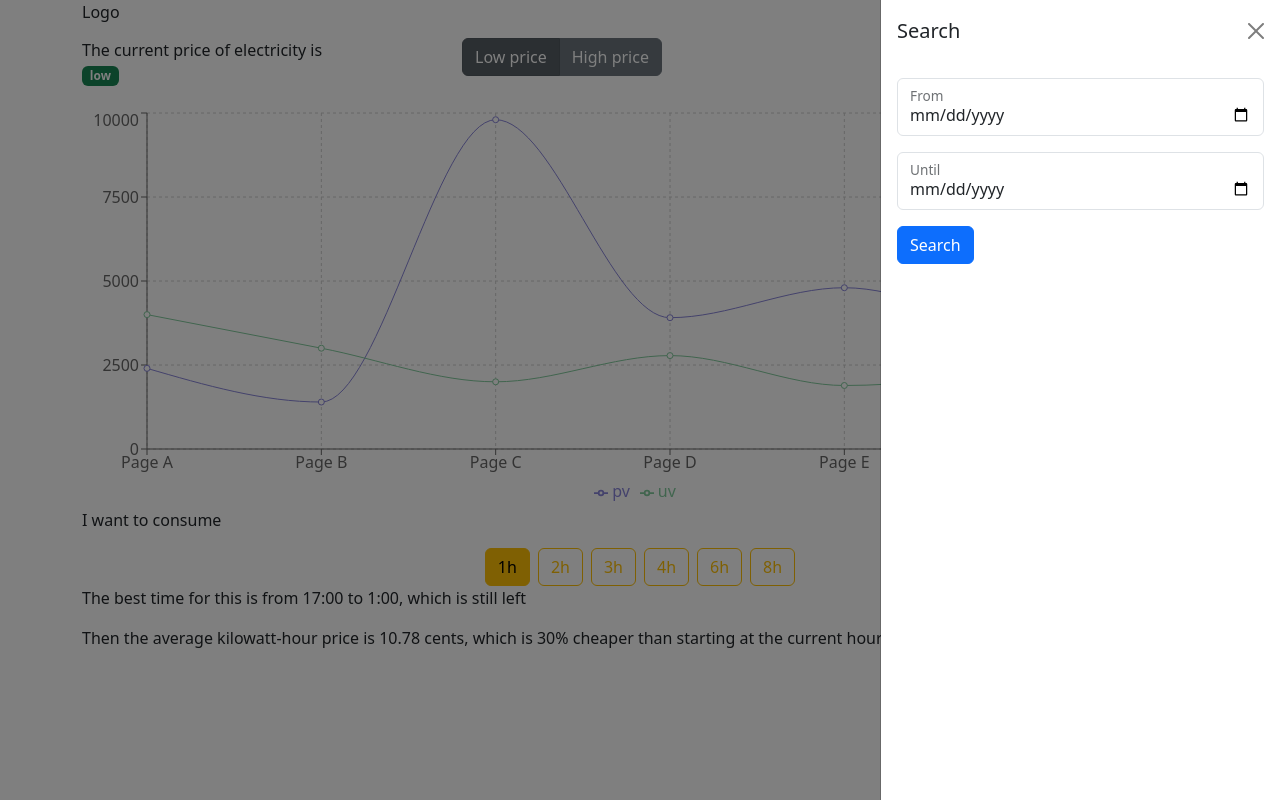
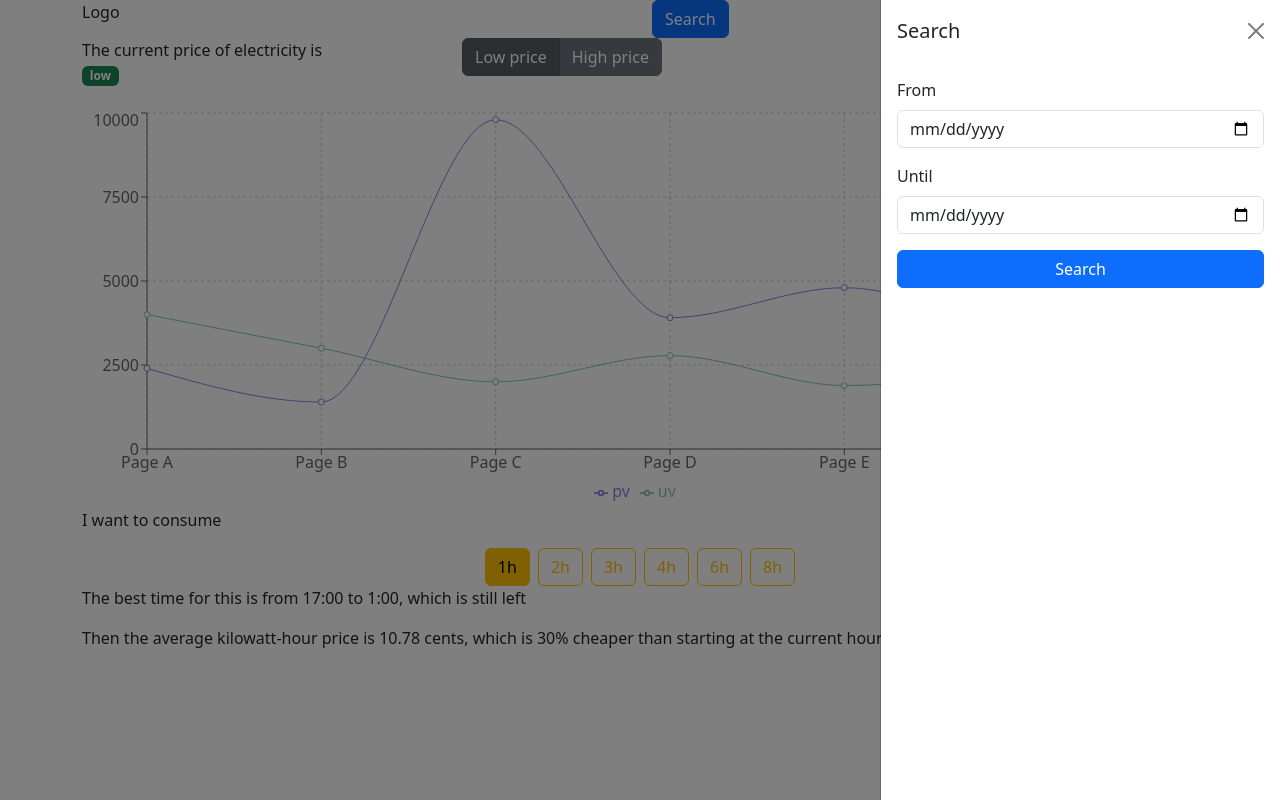
Before and after one commit to lukashyna/elektrikell, a React (Create React App) app: page / in a window 1280 px wide. Both pictures are taken after a click on the button "Search". Built offline with nearby package versions, Linux system fonts and the light colour scheme.

Commit message:
rightsidebar, form, submit event - clean up

```diff
--- a/src/App.js
+++ b/src/App.js
@@ -4,20 +4,29 @@
 import Head, { DEFAULT_ACTIVE_BUTTON } from "./Head";
 import Body from "./Body";
 import Footer from "./Footer";
+import LeftSideBar from "./LeftSideBar";
 
 function App() {
   const [activePrice, setActivePrice] = useState(DEFAULT_ACTIVE_BUTTON);
   const [activeHour, setActiveHour] = useState(); ////undefined
+  const [showSideBar, setShowSideBar] = useState(false);
 
+  const handleOpenSideBar = () => setShowSideBar(true);
+  const handleCloseSideBar = () => setShowSideBar(false);
   return (
     <Container>
-      <Head activePrice={activePrice} setActivePrice={setActivePrice} />
+      <Head
+        activePrice={activePrice}
+        setActivePrice={setActivePrice}
+        handleOpenSideBar={handleOpenSideBar}
+      />
       <Body activeHour={activeHour} />
       <Footer
         activePrice={activePrice}
         activeHour={activeHour}
         setActiveHour={setActiveHour}
       />
+      <LeftSideBar show={showSideBar} handleClose={handleCloseSideBar} />
     </Container>
   );
 }
--- a/src/Head/Head.jsx
+++ b/src/Head/Head.jsx
@@ -1,17 +1,18 @@
 import Info from "./Info";
 import Logo from "./Logo";
 import Row from "react-bootstrap/Row";
-import Search from "./Search";
+// import Search from "./Search";
 
 function Head(props) {
+  const { handleOpenSideBar, ...restProps } = props;
   return (
     <>
       <Row>
-        <Logo />
-        <Search />
+        <Logo handleOpenSideBar={handleOpenSideBar} />
+        {/* <Search /> */}
       </Row>
       <Row>
-        <Info {...props} />
+        <Info {...restProps} />
       </Row>
     </>
   );
--- a/src/Head/Logo.jsx
+++ b/src/Head/Logo.jsx
@@ -1,7 +1,17 @@
 import Col from "react-bootstrap/Col";
+import Button from "react-bootstrap/Button";
 
-function Logo() {
-  return <Col>Logo</Col>;
+function Logo({ handleOpenSideBar }) {
+  return (
+    <>
+      <Col>Logo</Col>
+      <Col>
+        <Button variant="primary" onClick={handleOpenSideBar}>
+          Search
+        </Button>
+      </Col>
+    </>
+  );
 }
 
 export default Logo;
--- /dev/null
+++ b/src/LeftSideBar/LeftSideBar.jsx
@@ -0,0 +1,17 @@
+import Offcanvas from "react-bootstrap/Offcanvas";
+import SearchForm from "./SearchForm";
+
+function LeftSideBar({ show, handleClose }) {
+  return (
+    <Offcanvas show={show} onHide={handleClose} placement="end">
+      <Offcanvas.Header closeButton>
+        <Offcanvas.Title>Search</Offcanvas.Title>
+      </Offcanvas.Header>
+      <Offcanvas.Body>
+        <SearchForm />
+      </Offcanvas.Body>
+    </Offcanvas>
+  );
+}
+
+export default LeftSideBar;
--- /dev/null
+++ b/src/LeftSideBar/SearchForm.jsx
@@ -0,0 +1,30 @@
+import Form from "react-bootstrap/Form";
+import Button from "react-bootstrap/Button";
+
+function SearchForm() {
+  const handleSubmit = (event) => {
+    event.preventDefault();
+    console.log(event);
+    const from = event.target.from.value;
+    const until = event.target.until.value;
+    console.log(from, until);
+  };
+
+  return (
+    <Form onSubmit={handleSubmit}>
+      <Form.Group className="mb-3">
+        <Form.Label>From</Form.Label>
+        <Form.Control type="date" placeholder="Date from" name="from" />
+      </Form.Group>
+      <Form.Group className="mb-3">
+        <Form.Label>Until</Form.Label>
+        <Form.Control type="date" placeholder="Date until" name="until" />
+      </Form.Group>
+      <Button variant="primary" className="w-100" type="submit">
+        Search
+      </Button>
+    </Form>
+  );
+}
+
+export default SearchForm;
--- /dev/null
+++ b/src/LeftSideBar/index.js
@@ -0,0 +1 @@
+export { default } from "./LeftSideBar";
```
